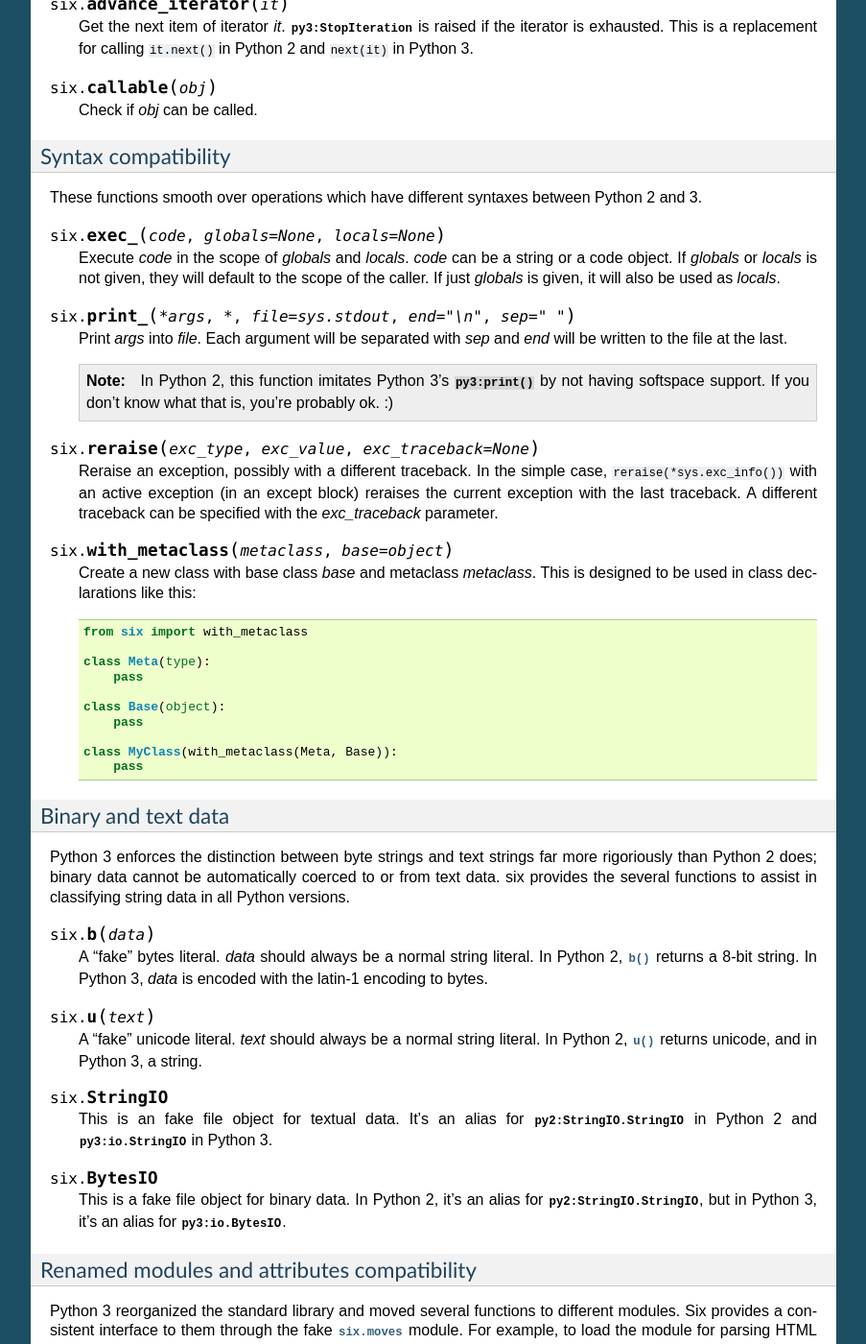
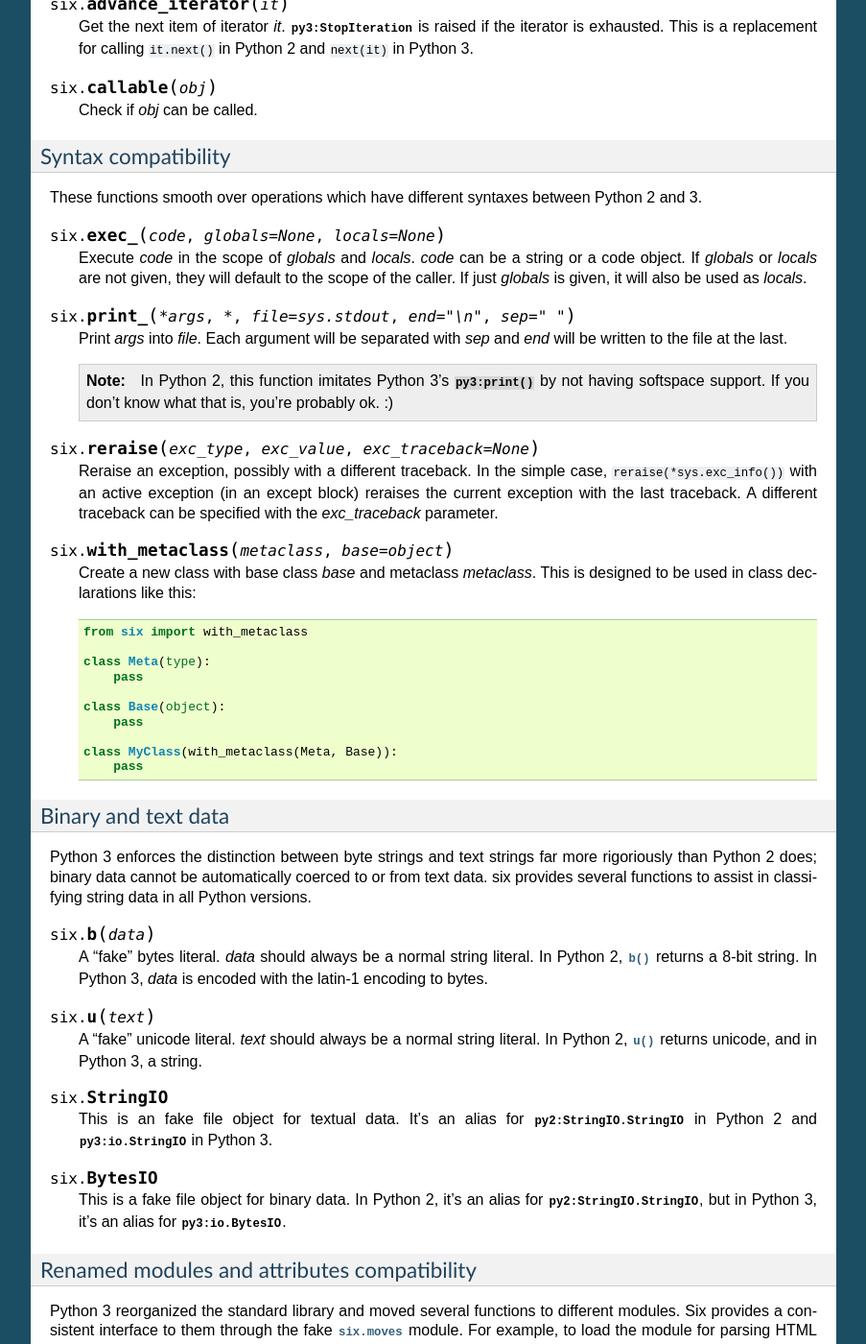
Before and after one commit to benjaminp/six, a Sphinx documentation site: the page built from documentation/index.rst, in a window 1280 px wide and 1400 px high, scrolled down 1743 px. Shown: the whole window at 96% size, without its empty margins (198-1101 px from the left). Built offline with Sphinx 7.4.7, drawn with Linux system fonts in a browser that asks for light colours; some of the changed text lies outside the part shown.

Commit message:
some grammar edits/fixes

```diff
--- a/documentation/index.rst
+++ b/documentation/index.rst
@@ -154,7 +154,7 @@ Python 2 and 3.
 .. function:: exec_(code, globals=None, locals=None)
 
    Execute *code* in the scope of *globals* and *locals*.  *code* can be a
-   string or a code object.  If *globals* or *locals* is not given, they will
+   string or a code object.  If *globals* or *locals* are not given, they will
    default to the scope of the caller.  If just *globals* is given, it will also
    be used as *locals*.
 
@@ -201,7 +201,7 @@ Binary and text data
 
 Python 3 enforces the distinction between byte strings and text strings far more
 rigoriously than Python 2 does; binary data cannot be automatically coerced to
-or from text data.  six provides the several functions to assist in classifying
+or from text data.  six provides several functions to assist in classifying
 string data in all Python versions.
 
 
```
Also changed, not shown: other parts of documentation/index.rst (+3 -3 lines).
